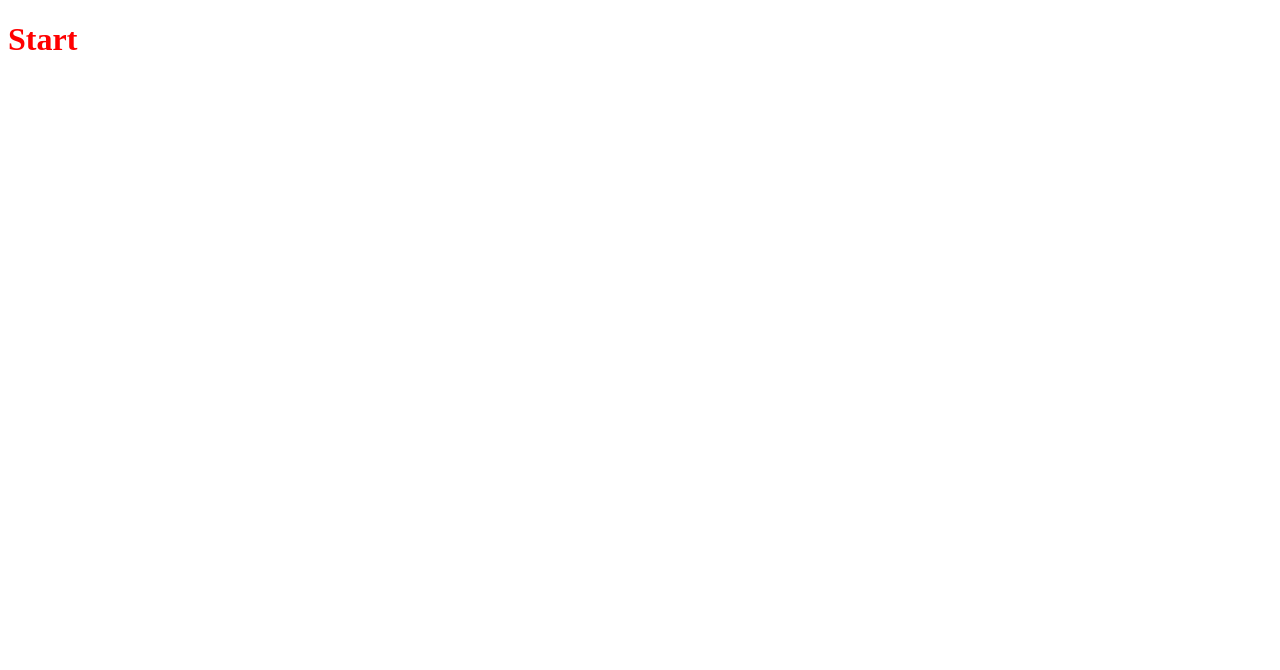
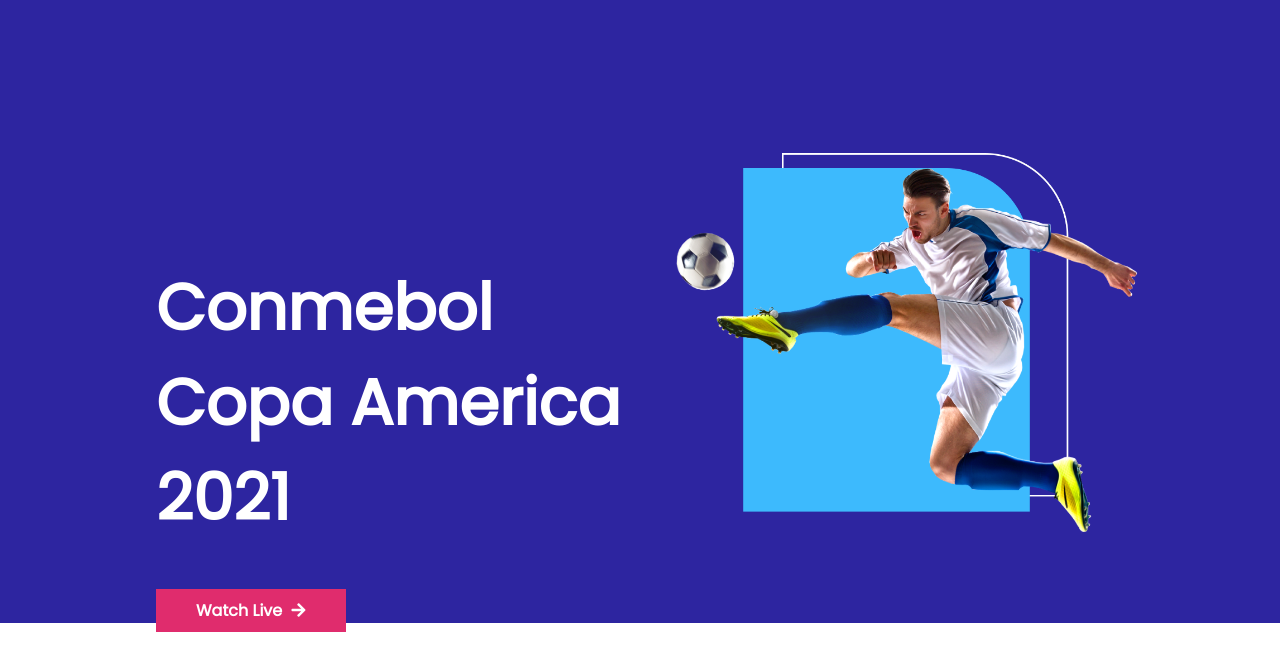
Before and after one commit to md-pervej/pervej-phero-assignment2-responsive-football, a plain HTML site: page index.html in a window 1280 px wide. Drawn offline with Linux system fonts and the light colour scheme.

Commit message:
header done

```diff
--- a/css/style.css
+++ b/css/style.css
@@ -1,3 +1,52 @@
-h1{
-    color:red;
+@import url('https://fonts.googleapis.com/css2?family=Poppins&display=swap');
+
+body{
+    margin:0;
+    padding:0;
+    font-family: 'Poppins', sans-serif;
 }
+
+
+.half-width{
+    width:50%;
+}
+/* header style */
+.header{
+    display: flex;
+     background-color: #2D25A0;
+    width:100%;
+}
+.header-left{
+    padding-left: 156px;
+    margin-top:207px;
+    padding-right:50px;
+
+}
+.header-title{
+    font-family: 'Poppins', sans-serif;
+    font-size: 64px;
+    font-weight: 700;
+    color:#FFFFFF;
+}
+.link-btn{
+    text-decoration: none;
+    padding:10px 40px;
+    background-color: #E02C6D;
+
+    font-weight:700;
+    color:white;
+}
+.fa-arrow-right.btn-arrow{
+    margin-left:5px;
+}
+.header-right{
+    padding-right:141px;
+    margin-top:153px;
+}
+
+
+.header-right img{
+    width:100%;
+
+
+}
--- a/index.html
+++ b/index.html
@@ -1,14 +1,38 @@
 <!DOCTYPE html>
 <html lang="en">
+
 <head>
     <meta charset="UTF-8">
     <meta http-equiv="X-UA-Compatible" content="IE=edge">
     <meta name="viewport" content="width=device-width, initial-scale=1.0">
     <title>P-Hero Assignment-2</title>
+    <!-- fontawesome -->
+    <link rel="stylesheet" href="https://pro.fontawesome.com/releases/v5.10.0/css/all.css" integrity="sha384-AYmEC3Yw5cVb3ZcuHtOA93w35dYTsvhLPVnYs9eStHfGJvOvKxVfELGroGkvsg+p" crossorigin="anonymous"/>
+
     <!-- css style -->
     <link rel="stylesheet" href="css/style.css">
 </head>
+
 <body>
-    <h1>Start</h1>
+
+    <!------------------- header start----------------->
+    <header>
+        <section class="header">
+            <div class="header-left half-width">
+                <h1 class="header-title">
+                    Conmebol Copa America 2021
+                </h1>
+                <a class="link-btn" href="#">Watch Live <i class="fas fa-arrow-right btn-arrow"></i></a>
+                <span></span>
+            </div>
+            <div class="header-right half-width">
+                <img src="images/banner.png" alt="">
+
+            </div>
+        </section>
+    </header> <!------------------- header end----------------->
+<!------------------- Players Section Start----------------->
+
 </body>
+
 </html>
```
